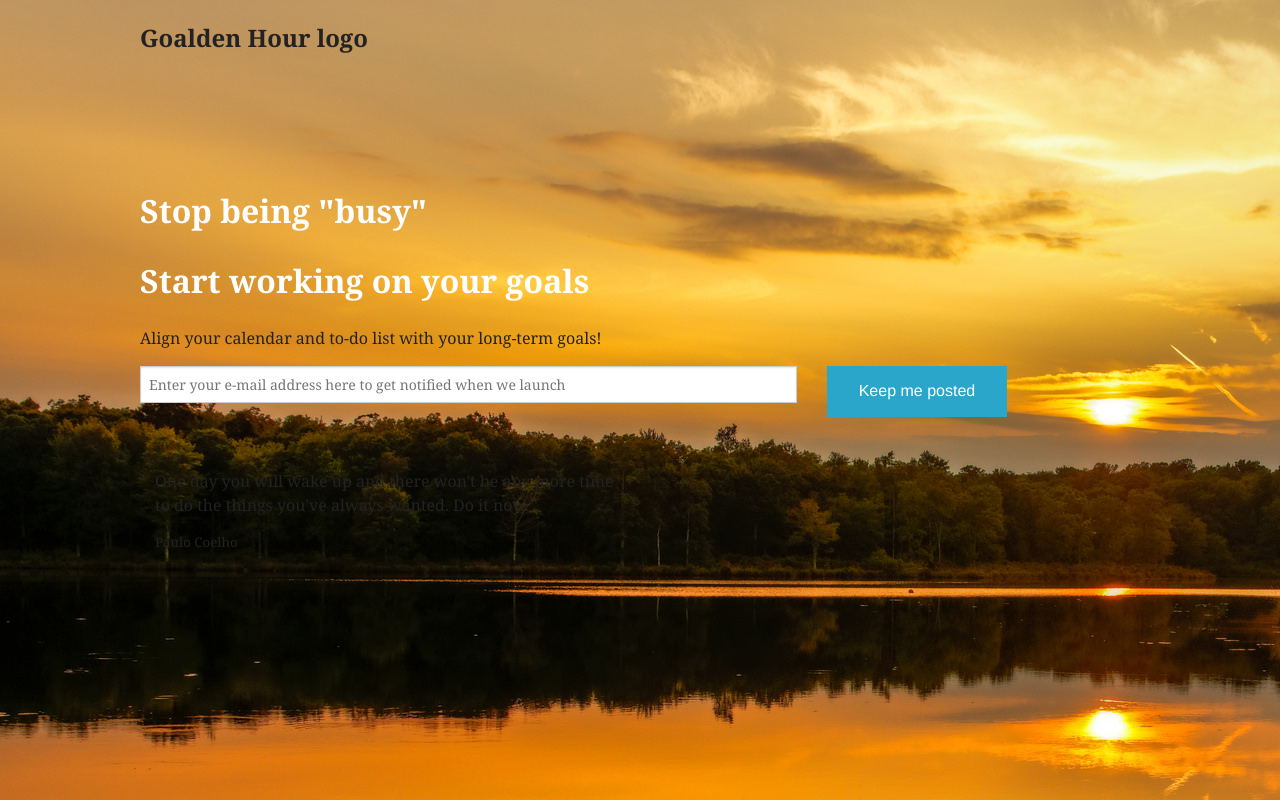
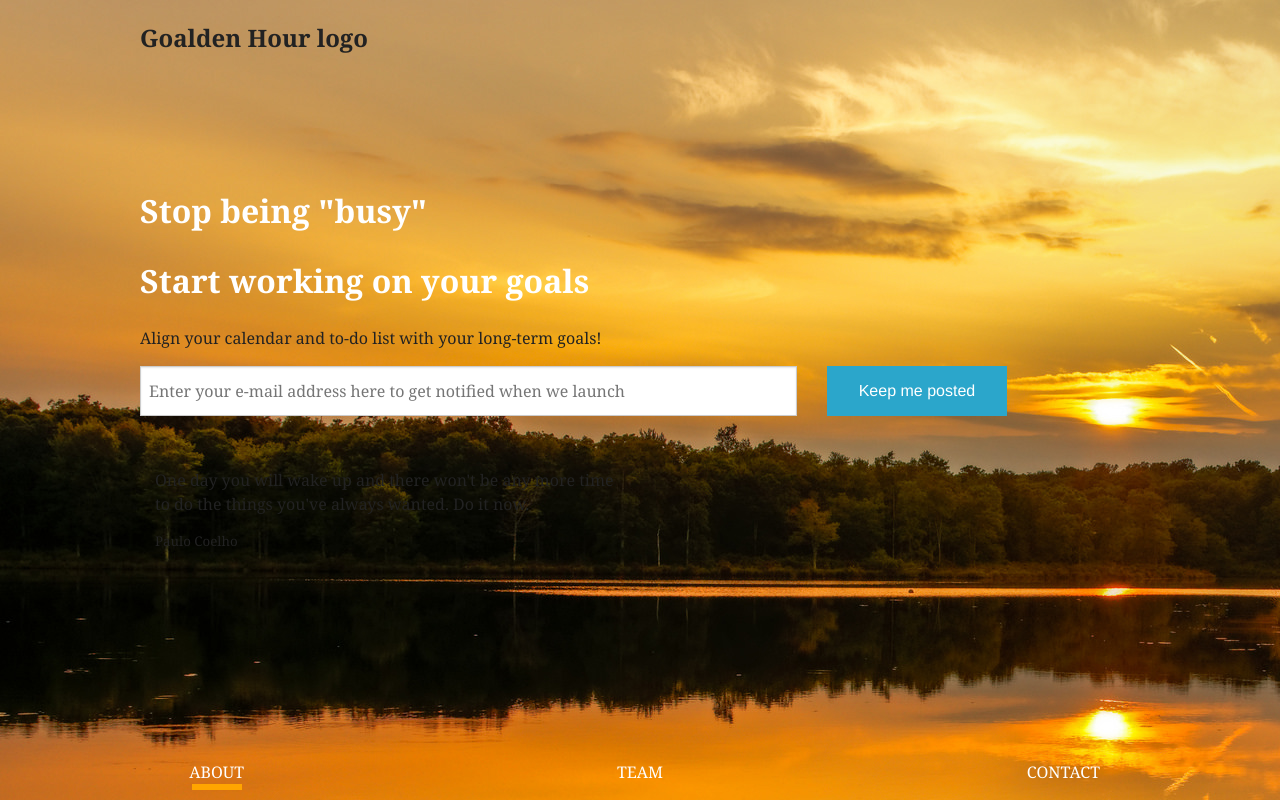
Before and after one commit to GoaldenHour/goaldenhour.github.io, a PHP site: page / in a window 1280 px wide. Run offline with PHP 8.4, Linux system fonts and the light colour scheme.

Commit message:
redo html/css, add footer

```diff
--- a/css/main.css
+++ b/css/main.css
@@ -8,27 +8,49 @@ body{
 
 
 #launch_page_container{
-  background-image:url('../img/goalden_hour.jpg');
+  display: table;
+  background-image: url('../img/goalden_hour.jpg');
   height: 100%;
   width: 100%;
+  padding: 0px 5px;
 }
 #launch_page_signup_container{
   position: relative;
   top: 90px;
 }
-
 .launch_page_heading{
   color: #fff;
 }
 
-.jumbotron p {
-  font-size: 24px;
-  color: #fff;
-  width: 700px;
+/* mailchimp sign up styles */
+#mce-EMAIL{
+  font-size: 16px;
+  height: 50px;
+}
+@media only screen and (max-width: 1025px) {
+  #mc-embedded-subscribe_container{
+    text-align: center;
+  }
+}
+#mc-embedded-subscribe{
+  height: 50px;
 }
 
-/*#mce-EMAIL {
-  font-size: 16px;
+/* footer styles */
+#footer{
+  display: table-row;
+  vertical-align: bottom;
+  margin: 0 auto;
   height: 35px;
-  width: 480px;
-}*/
+}
+.footer_title{
+  color: #FFFFFF;
+  text-align: center;
+  margin-bottom: 10px;
+}
+.footer_highlight{
+  background-color: orange;
+  margin: 0 auto;
+  height: 6px;
+  width: 50px;
+}
--- a/index.html
+++ b/index.html
@@ -41,8 +41,8 @@
                   <input type="text" name="b_6d818feb2a612cc766a2b5a71_800d570271" tabindex="-1"  value="">
                 </div>
         		  </div>
-              <div class="large-4 columns">
-        		    <button type="submit" name="subscribe" id="mc-embedded-subscribe" class="btn btn-primary">Keep me posted</button>
+              <div id="mc-embedded-subscribe_container" class="large-4 columns">
+        		    <button id="mc-embedded-subscribe" type="submit" name="subscribe">Keep me posted</button>
               </div>
             </div>
       		</form>
@@ -55,6 +55,15 @@
         </div>
 
       </div>
+      <div id="footer" class="row">
+        <div class="footer_title large-4 columns">ABOUT
+          <div class="footer_highlight"></div>
+        </div>
+        <div class="footer_title large-4 columns">TEAM
+        </div>
+        <div class="footer_title large-4 columns">CONTACT
+        </div>
+      </div>
     </div>
   </body>
 </html>
```
